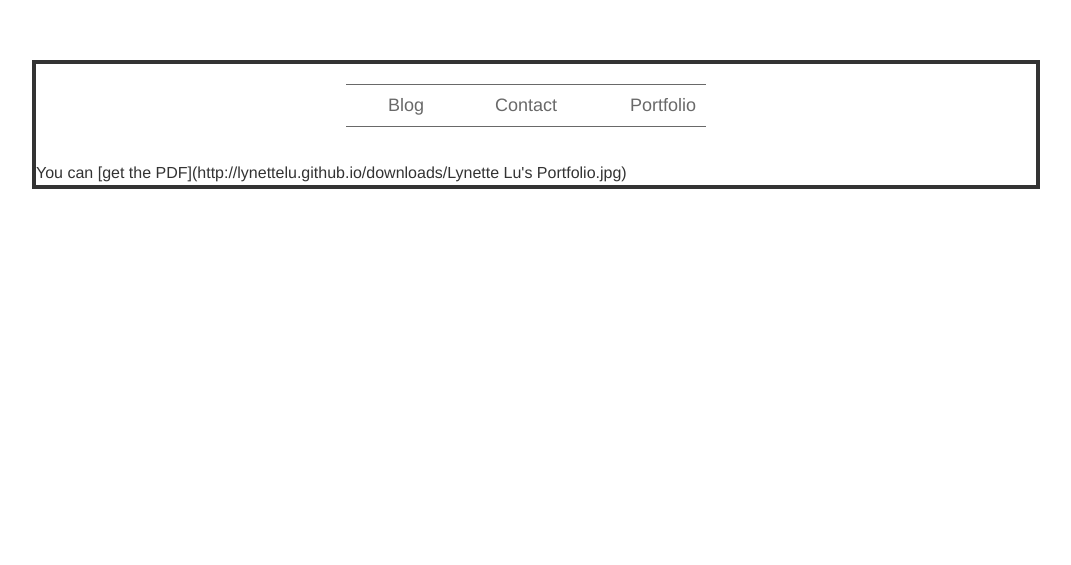
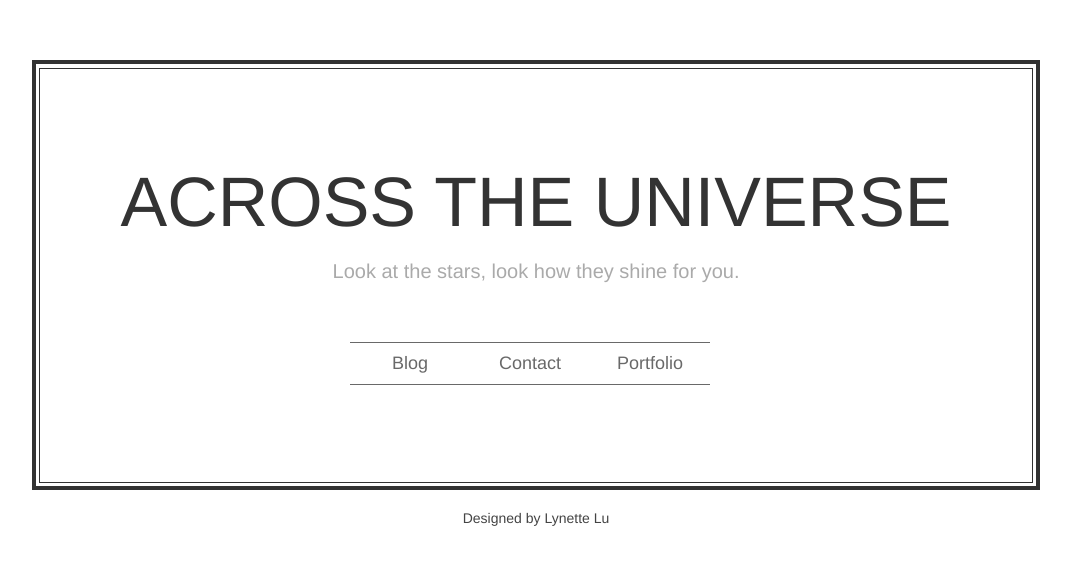
Before and after one commit to lynettelu/lynettelu.github.io, a Jekyll site: the page built from portfolio/index.md, in a window 1280 px wide. Shown: the top 565 px of the page, without its empty margins (104-1175 px from the left). Built offline with Jekyll 4.4.1, drawn with Linux system fonts in a browser that asks for light colours; Markdown is read by kramdown in place of the engine named in the settings.

Commit message:
modify contact and portfolio index layout

```diff
--- a/css/default.css
+++ b/css/default.css
@@ -157,7 +157,7 @@
 .index-content .artical-list li { margin-left:30px;
                                   margin-right: 30px;
                                   margin-top: 50px;
-                                  margin-bottom: 110px;}
+                                  margin-bottom: 200px;}
 .index-content h2 { font-size:20px; margin-bottom:15px; }
 .index-content h2 a { color:#444 }
 .index-content h2 a:hover { color:#FCB310; text-decoration:none; }
--- a/portfolio/index.md
+++ b/portfolio/index.md
@@ -2,26 +2,32 @@
 layout: home
 ---
 
-<div class="index-content project">
+<div class="index-content blog">
     <div class="section">
+    <div class="section2">
+    <div class="header">
+     <h1><a href="/">Across the universe</a></h1>
+     <h2>Look at the stars, look how they shine for you.</h2>
+   </div>
         <ul class="artical-cate">
-            <li><a href="/"><span>Blog</span></a></li>
-            <li style="text-align:center"><a href="/opinion"><span>Contact</span></a></li>
-            <li class="on" style="text-align:right"><a href="/project"><span>Portfolio</span></a></li>
+            <li class="on"><a href="/">Blog</a></li>
+            <li><a href="/contact">Contact</a></li>
+            <li><a href="/portfolio">Portfolio</a></li>
         </ul>
 
-        <div class="cate-bar"><span id="cateBar"></span></div>
+        <ul class="artical-list">
+        {% for post in site.categories.contact %}
+            <li>
+                <h2><a href="{{ post.url }}">{{ post.title }}</a></h2>
+                                <div class="title-desc">{{ post.excerpt }}</div>
 
-<body>
-<h1>
+            </li>
+        {% endfor %}
+        </ul>
+        </div>
+     </div>
+        <div id="credit">
+     Designed by Lynette Lu
+ </div>
 
-You can [get the PDF]({{ site.url }}/downloads/Lynette Lu's Portfolio.jpg)
-
-</h1>
-</body>
-
-
-           </div>
-    <div class="aside">
-    </div>
-</div>
+  </div>
```
Also changed, not shown: contact/index.md (+21 -16 lines).
